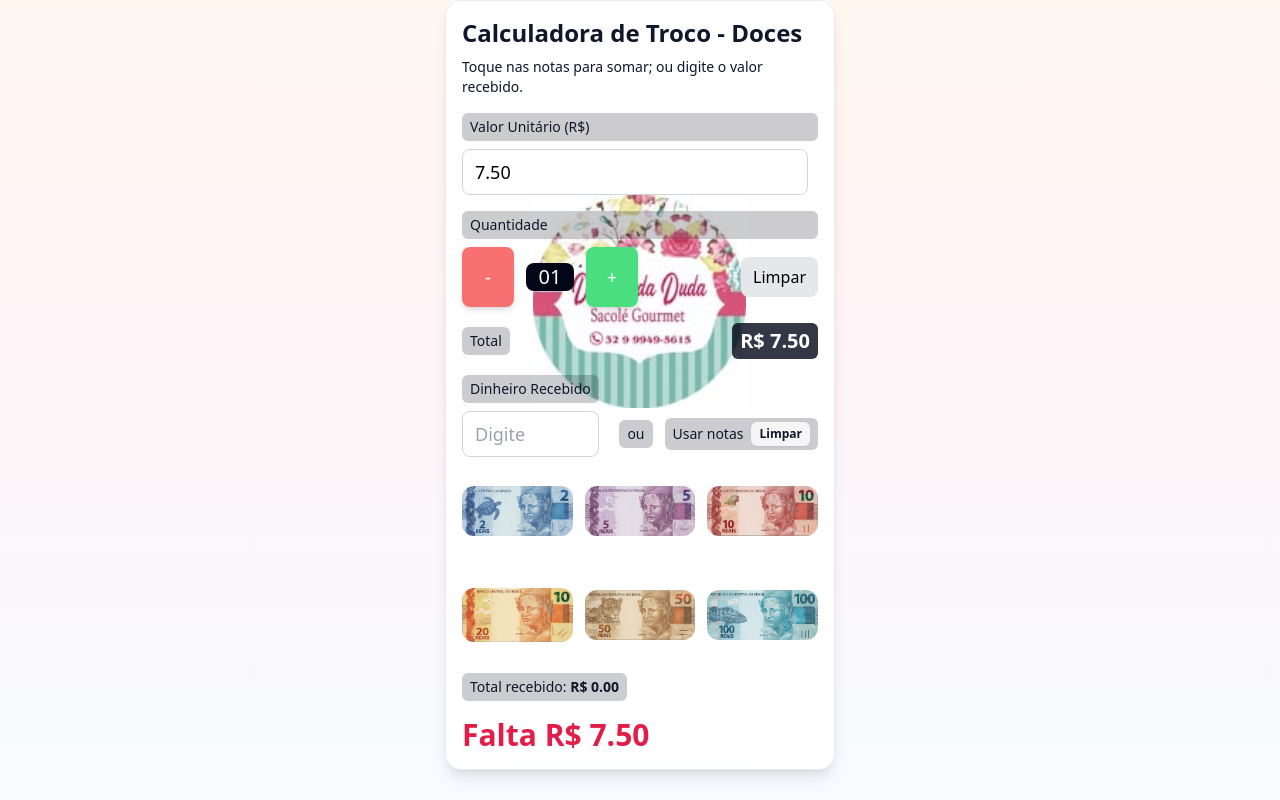
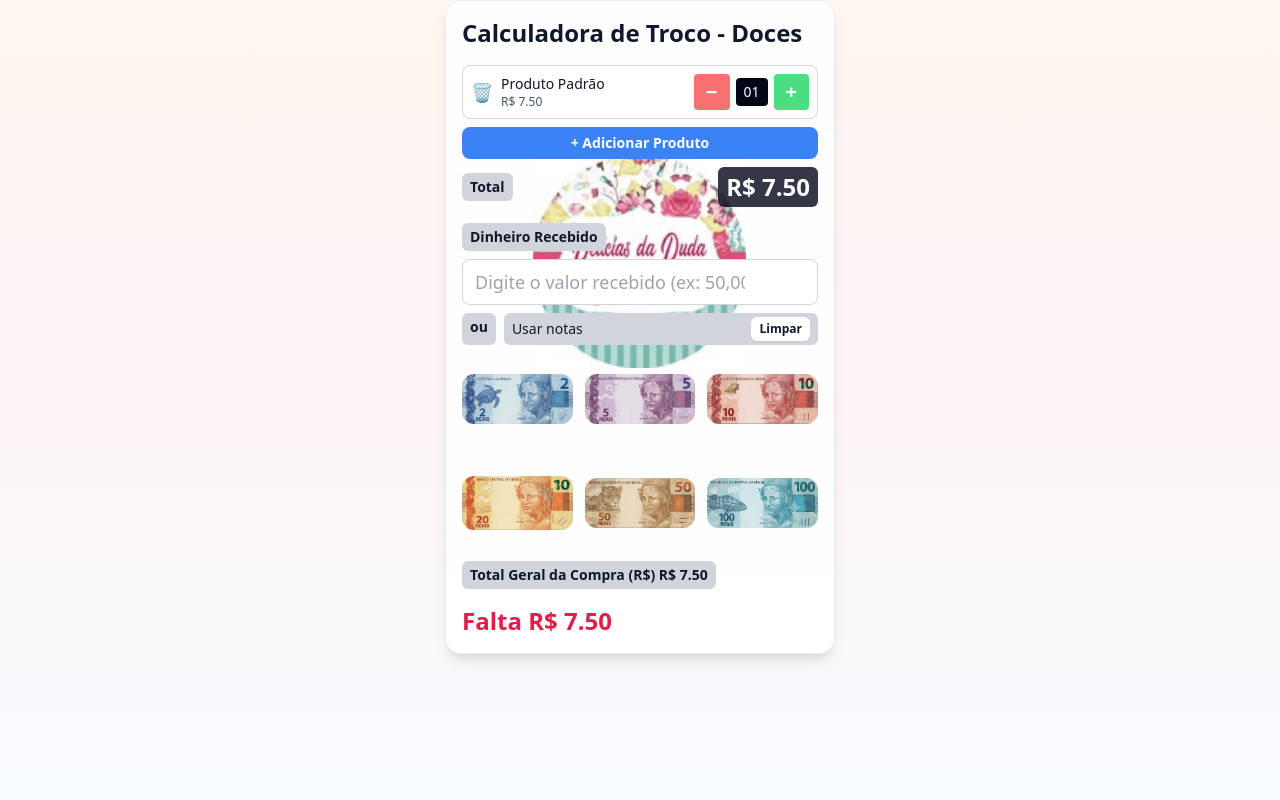
Before and after one commit to Fratides/contador-de-troco, a React (Vite) app: page / in a window 1280 px wide. Built offline with nearby package versions, Linux system fonts and the light colour scheme.

Commit message:
Atualizacao de adicicao de produtos

```diff
--- a/src/App.jsx
+++ b/src/App.jsx
@@ -18,51 +18,112 @@ const NOTE_MAP = {
 }
 
 export default function App(){
-  const [valorUnitario, setValorUnitario] = useState(7.50)
-  const [inputValor, setInputValor] = useState('7.50')
-  const [editingValor, setEditingValor] = useState(false)
-  const [quantidade, setQuantidade] = useState(1)
+  const [produtos, setProdutos] = useState([
+    { id: 0, nome: 'Produto Padrão', valor: 7.50, quantidade: 1 }
+  ])
+  const [proximoId, setProximoId] = useState(1)
+  const [editandoId, setEditandoId] = useState(null)
+  const [editNome, setEditNome] = useState('')
+  const [editValor, setEditValor] = useState('')
+  const [produtoOriginal, setProdutoOriginal] = useState(null)
   const [selectedCounts, setSelectedCounts] = useState({})
   const [manualReceived, setManualReceived] = useState('')
   const [manualConfirmed, setManualConfirmed] = useState(false)
-  const [focusedValor, setFocusedValor] = useState(false)
   const [focusedManual, setFocusedManual] = useState(false)
   const valorInputRef = useRef(null)
 
   useEffect(()=>{
-    const saved = localStorage.getItem('valorUnitario')
+    const saved = localStorage.getItem('produtos')
     if(saved){
-      const num = parseFloat(saved)
-      if(!isNaN(num)){
-        setValorUnitario(num)
-        setInputValor(num.toFixed(2))
+      try {
+        const parsed = JSON.parse(saved)
+        if(Array.isArray(parsed) && parsed.length > 0) {
+          setProdutos(parsed)
+          const maxId = Math.max(...parsed.map(p => p.id || 0))
+          setProximoId(maxId + 1)
+        }
+      } catch(e) {
+        console.error('Erro ao carregar produtos:', e)
       }
     }
   },[])
 
-  const saveValor = ()=>{
-    const num = parseFloat(inputValor.replace(',','.'))
-    if(!isNaN(num) && num > 0){
-      setValorUnitario(num)
-      localStorage.setItem('valorUnitario', num.toString())
-      setManualReceived('')
-      setManualConfirmed(false)
-      setSelectedCounts({})
-      setEditingValor(false)
-      setFocusedValor(false)
-      if(valorInputRef.current){
-        valorInputRef.current.blur()
+  const salvarProdutosArmazenamento = (prods) => {
+    localStorage.setItem('produtos', JSON.stringify(prods))
   }
+
+  const editarProduto = (id, nome, valor) => {
+    const valor_num = parseFloat(valor.replace(',','.'))
+    if(nome.trim() && !isNaN(valor_num) && valor_num >= 0) {
+      const novaProd = produtos.map(p =>
+        p.id === id ? {...p, nome: nome.trim(), valor: valor_num} : p
+      )
+      setProdutos(novaProd)
+      salvarProdutosArmazenamento(novaProd)
+      setEditandoId(null)
+      setEditNome('')
+      setEditValor('')
+      setProdutoOriginal(null)
     }
   }
 
-  const increment = ()=> setQuantidade(q => q+1)
-  const decrement = ()=> setQuantidade(q => Math.max(1, q-1))
-  const novoPedido = ()=>{
-    setQuantidade(1)
-    setSelectedCounts({})
-    setManualReceived('')
-    setManualConfirmed(false)
+  const iniciarEdicao = (id, nome, valor) => {
+    const original = produtos.find(p => p.id === id)
+    setProdutoOriginal(original)
+    setEditandoId(id)
+    setEditNome(nome)
+    const valorStr = Math.round(valor * 100).toString()
+    setEditValor(valorStr)
+  }
+
+  const adicionarNovoProduto = () => {
+    const novoId = proximoId
+    const novoProduto = {
+      id: novoId,
+      nome: 'Novo',
+      valor: 0,
+      quantidade: 1
+    }
+    const novaProd = [...produtos, novoProduto]
+    setProdutos(novaProd)
+    salvarProdutosArmazenamento(novaProd)
+    setProximoId(novoId + 1)
+    setProdutoOriginal(null)
+    setEditandoId(novoId)
+    setEditNome('Novo')
+    setEditValor('')
+  }
+
+  const cancelarEdicao = () => {
+    if (produtoOriginal === null && editandoId !== null) {
+      const novaProd = produtos.filter(p => p.id !== editandoId)
+      setProdutos(novaProd)
+      salvarProdutosArmazenamento(novaProd)
+    } else if (produtoOriginal !== null) {
+      const novaProd = produtos.map(p =>
+        p.id === produtoOriginal.id ? produtoOriginal : p
+      )
+      setProdutos(novaProd)
+      salvarProdutosArmazenamento(novaProd)
+    }
+    setEditandoId(null)
+    setEditNome('')
+    setEditValor('')
+    setProdutoOriginal(null)
+  }
+
+  const removerProduto = (id) => {
+    const novaProd = produtos.filter(p => p.id !== id)
+    setProdutos(novaProd)
+    salvarProdutosArmazenamento(novaProd)
+  }
+
+  const atualizarQuantidade = (id, novaQtd) => {
+    const novaProd = produtos.map(p =>
+      p.id === id ? {...p, quantidade: Math.max(0, novaQtd)} : p
+    )
+    setProdutos(novaProd)
+    salvarProdutosArmazenamento(novaProd)
   }
 
   const clearNotesAndReceived = ()=>{
@@ -71,7 +132,9 @@ export default function App(){
     setManualConfirmed(false)
   }
 
-  const total = (valorUnitario * quantidade)
+  const total = useMemo(() => {
+    return produtos.reduce((acc, p) => acc + (p.valor * p.quantidade), 0)
+  }, [produtos])
 
   const addNoteOne = (note)=>{
     setSelectedCounts(prev => {
@@ -112,63 +175,141 @@ export default function App(){
   },[receivedAmount, total])
 
   return (
-    <div className="min-h-screen w-screen app-bg flex items-start justify-center">
+    <div className="min-h-screen w-screen app-bg flex items-start justify-center pb-8">
       <div className="w-full max-w-[390px] mx-auto rounded-2xl shadow-lg p-4 border border-slate-300/40" style={{ backgroundColor: 'rgba(255,255,255,0.88)', backgroundImage: `url(${fundoImg})`, backgroundSize: '55% auto', backgroundPosition: 'center 35%', backgroundRepeat: 'no-repeat', backgroundAttachment: 'local' }}>
         <header className="mb-4">
           <h1 className="text-2xl font-semibold text-slate-900">Calculadora de Troco - Doces</h1>
-          <p className="mt-2 text-sm text-slate-900">Toque nas notas para somar; ou digite o valor recebido.</p>
         </header>
 
-        <section className="mb-4">
-          <label className="block text-sm font-medium text-slate-900 bg-slate-950/20 px-2 py-1 rounded-md">Valor Unitário (R$)</label>
-          <div className="mt-2 flex flex-col gap-2 sm:flex-row sm:items-center input-group">
-            <div className="relative input-with-button w-full">
+        <section className="mb-2 space-y-2">
+          {produtos.map((p) => (
+            <div key={p.id}>
+              {editandoId === p.id ? (
+                <div className="bg-blue-50 p-2 rounded-lg space-y-2 border-2 border-blue-300">
+                  <div className="flex gap-2">
+                    <input
+                      type="text"
+                      value={editNome}
+                      onChange={e => setEditNome(e.target.value)}
+                      placeholder="Nome"
+                      className="border border-gray-300 rounded px-2 py-1 text-sm"
+                      style={{width: '60%'}}
+                    />
+                    <div className="flex gap-1 items-center" style={{width: '40%'}}>
+                      <span className="text-sm font-medium">R$</span>
                       <input
                         ref={valorInputRef}
-                className="input-control pr-12"
-                value={editingValor ? inputValor : valorUnitario.toFixed(2)}
-                onClick={()=> { setEditingValor(true); setFocusedValor(true) }}
-                onFocus={()=>{ setEditingValor(true); setFocusedValor(true) }}
-                onBlur={()=> {
-                  setFocusedValor(false)
-                  setEditingValor(false)
-                  setInputValor(valorUnitario.toFixed(2))
+                        type="text"
+                        value={(() => {
+                          const val = editValor;
+                          if (!val || val.length === 0) return '0,00';
+                          const padded = val.padStart(3, '0');
+                          const inteiro = padded.slice(0, -2);
+                          const centavos = padded.slice(-2);
+                          return `${inteiro},${centavos}`;
+                        })()}
+                        onInput={e => {
+                          const input = e.target;
+                          const val = input.value;
+                          const digits = val.replace(/\D/g, '');
+                          const limited = digits.length > 5 ? digits.slice(0, 5) : digits;
+                          const cursorPosition = input.selectionStart;
+                          const previousLength = input.value.length;
+                          setEditValor(limited);
+                          // Restore cursor position after re-render
+                          setTimeout(() => {
+                            if (valorInputRef.current) {
+                              const newLength = valorInputRef.current.value.length;
+                              const newPosition = cursorPosition + (newLength - previousLength);
+                              valorInputRef.current.setSelectionRange(
+                                Math.max(0, newPosition),
+                                Math.max(0, newPosition)
+                              );
+                            }
+                          }, 0);
                         }}
-                onChange={e=> setInputValor(e.target.value)}
-                inputMode="decimal"
+                        placeholder="0,00"
+                        inputMode="numeric"
+                        className="flex-1 border border-gray-300 rounded px-1.5 py-1 text-sm text-right"
                       />
-              {editingValor && (
-                <button onMouseDown={e => e.preventDefault()} onClick={saveValor} className="icon-button" type="button">
-                  <svg xmlns="http://www.w3.org/2000/svg" className="h-4 w-4" viewBox="0 0 20 20" fill="currentColor">
-                    <path fillRule="evenodd" d="M16.704 5.29a1 1 0 010 1.414l-7.975 7.974a1 1 0 01-1.414 0L3.296 9.667a1 1 0 011.414-1.414l3.057 3.057 7.268-7.268a1 1 0 011.414 0z" clipRule="evenodd" />
-                  </svg>
+                    </div>
+                  </div>
+                  <div className="flex gap-1">
+                    <button
+                      onClick={() => editarProduto(p.id, editNome, (() => {
+                        const val = editValor
+                        if (!val) return '0.00'
+                        const padded = val.padStart(3, '0')
+                        const inteiro = padded.slice(0, -2)
+                        const centavos = padded.slice(-2)
+                        return `${inteiro}.${centavos}`
+                      })())}
+                      className="flex-1 bg-green-500 text-white px-2 py-1 rounded text-xs font-medium"
+                    >
+                      ✓ Salvar
                     </button>
+                    <button
+                      onClick={cancelarEdicao}
+                      className="flex-1 bg-gray-400 text-white px-2 py-1 rounded text-xs font-medium"
+                    >
+                      ✕ Cancelar
+                    </button>
+                  </div>
+                </div>
+              ) : (
+                <div className="bg-white border border-gray-300 rounded-lg p-2 flex items-center gap-2">
+                  <button
+                    onClick={() => removerProduto(p.id)}
+                    className="text-red-600 hover:text-red-800 font-bold text-lg flex-shrink-0"
+                  >
+                    🗑
+                  </button>
+                  <div className="flex-1 cursor-pointer" onClick={() => iniciarEdicao(p.id, p.nome, p.valor)}>
+                    <div className="font-medium text-slate-900 text-sm">{p.nome}</div>
+                    <div className="text-xs text-slate-600">R$ {p.valor.toFixed(2)}</div>
+                  </div>
+
+                  <div className="flex items-center gap-1.5 flex-shrink-0">
+                    <button
+                      onClick={() => atualizarQuantidade(p.id, p.quantidade - 1)}
+                      className="bg-red-400 hover:bg-red-500 text-white font-bold text-xl px-3 py-2 rounded leading-none"
+                    >
+                      −
+                    </button>
+                    <div className="text-sm font-medium min-w-[2rem] text-center bg-slate-950 text-white rounded px-2 py-1">
+                      {String(p.quantidade).padStart(2,'0')}
+                    </div>
+                    <button
+                      onClick={() => atualizarQuantidade(p.id, p.quantidade + 1)}
+                      className="bg-green-400 hover:bg-green-500 text-white font-bold text-xl px-3 py-2 rounded leading-none"
+                    >
+                      +
+                    </button>
+                  </div>
+                </div>
               )}
             </div>
+          ))}
+
+          <button
+            onClick={adicionarNovoProduto}
+            className="w-full bg-blue-500 text-white font-semibold py-1.5 rounded-lg text-sm"
+          >
+            + Adicionar Produto
+          </button>
+        </section>
+
+        <section className="mb-4">
+          <div className="flex justify-between items-center">
+            <div className="text-sm text-slate-900 bg-gray-300 px-2 py-1 rounded-md font-semibold">Total</div>
+            <div className="text-2xl font-bold text-white bg-slate-950/80 px-2 py-1 rounded-md">R$ {total.toFixed(2)}</div>
           </div>
         </section>
 
         <section className="mb-4">
-          <label className="block text-sm font-medium text-slate-900 bg-slate-950/20 px-2 py-1 rounded-md">Quantidade</label>
-          <div className="mt-2 flex items-center gap-3">
-            <button onClick={decrement} className="btn-large bg-red-400 text-white">-</button>
-            <div className="text-xl font-medium min-w-[3rem] px-2 text-center flex items-center justify-center bg-slate-950 rounded-lg text-white">{String(quantidade).padStart(2,'0')}</div>
-            <button onClick={increment} className="btn-large bg-green-400 text-white">+</button>
-            <button onClick={novoPedido} className="ml-auto bg-gray-200 px-3 py-2 rounded-lg">Limpar</button>
-          </div>
-        </section>
-
-        <section className="mb-4">
-          <div className="flex justify-between items-center">
-            <div className="text-sm text-slate-900 bg-slate-950/20 px-2 py-1 rounded-md">Total</div>
-            <div className="text-xl font-semibold text-white bg-slate-950/80 px-2 py-1 rounded-md">R$ {total.toFixed(2)}</div>
-          </div>
-        </section>
-
-        <section className="mb-4">
-          <div className="text-sm text-slate-900 mb-2 bg-slate-950/20 inline-block px-2 py-1 rounded-md">Dinheiro Recebido</div>
-          <div className="flex flex-col gap-2 mb-2 sm:flex-row sm:flex-wrap sm:items-center input-group">
-            <div className="relative input-with-button flex-1 min-w-0">
+          <div className="text-sm text-slate-900 mb-2 bg-gray-300 inline-block px-2 py-1 rounded-md font-semibold">Dinheiro Recebido</div>
+          <div className="flex flex-col gap-2 mb-2">
+            <div className="relative input-with-button w-full">
               <input
                 className="input-control pr-12 w-full"
                 placeholder="Digite o valor recebido (ex: 50,00)"
@@ -184,28 +325,19 @@ export default function App(){
                 }}
                 inputMode="decimal"
               />
-              {focusedManual && (
-                <button
-                  type="button"
-                  className="icon-button"
-                  disabled
-                >
-                  <svg xmlns="http://www.w3.org/2000/svg" className="h-4 w-4" viewBox="0 0 20 20" fill="currentColor">
-                    <path fillRule="evenodd" d="M16.704 5.29a1 1 0 010 1.414l-7.975 7.974a1 1 0 01-1.414 0L3.296 9.667a1 1 0 011.414-1.414l3.057 3.057 7.268-7.268a1 1 0 011.414 0z" clipRule="evenodd" />
-                  </svg>
-                </button>
-              )}
             </div>
-              <div className="text-sm text-slate-900 sm:ml-2 bg-slate-950/20 px-2 py-1 rounded-md">ou</div>
-            <div className="flex items-center gap-2 text-sm text-slate-900 font-medium bg-slate-950/20 px-2 py-1 rounded-md">
+            <div className="flex gap-2">
+              <div className="text-sm text-slate-900 bg-gray-300 px-2 py-1 rounded-md font-semibold">ou</div>
+              <div className="flex items-center gap-2 text-sm text-slate-900 font-medium bg-gray-300 px-2 py-1 rounded-md flex-1">
                 Usar notas
                 <button
                   type="button"
                   onClick={clearNotesAndReceived}
-                className="text-xs font-semibold text-slate-900 bg-white/80 px-2 py-1 rounded-md shadow-sm"
+                  className="text-xs font-semibold text-slate-900 bg-white px-2 py-1 rounded-md shadow-sm ml-auto"
                 >
                   Limpar
                 </button>
+              </div>
             </div>
           </div>
 
@@ -241,11 +373,11 @@ export default function App(){
             })}
           </div>
 
-          <div className="mt-3 text-sm text-slate-900 bg-slate-950/20 inline-block px-2 py-1 rounded-md">Total recebido: <span className="font-semibold text-slate-900">R$ {receivedAmount.toFixed(2)}</span></div>
+          <div className="mt-3 text-sm text-slate-900 bg-gray-300 inline-block px-2 py-1 rounded-md font-semibold">Total Geral da Compra (R$) <span className="font-bold text-slate-900">R$ {total.toFixed(2)}</span></div>
         </section>
 
         <section>
-          <div className={`mt-2 text-3xl font-bold ${isNaN(troco) ? 'text-slate-900' : troco >= 0 ? 'text-emerald-600' : 'text-rose-600'}`}>
+          <div className={`mt-2 text-2xl font-bold ${isNaN(troco) ? 'text-slate-900' : troco >= 0 ? 'text-emerald-600' : 'text-rose-600'}`}>
             {isNaN(troco)
               ? '—'
               : troco >= 0
```
Also changed, not shown: ghpages-live.html (added, +18 -0 lines). Lines whose indentation alone changed are shown as unchanged.
